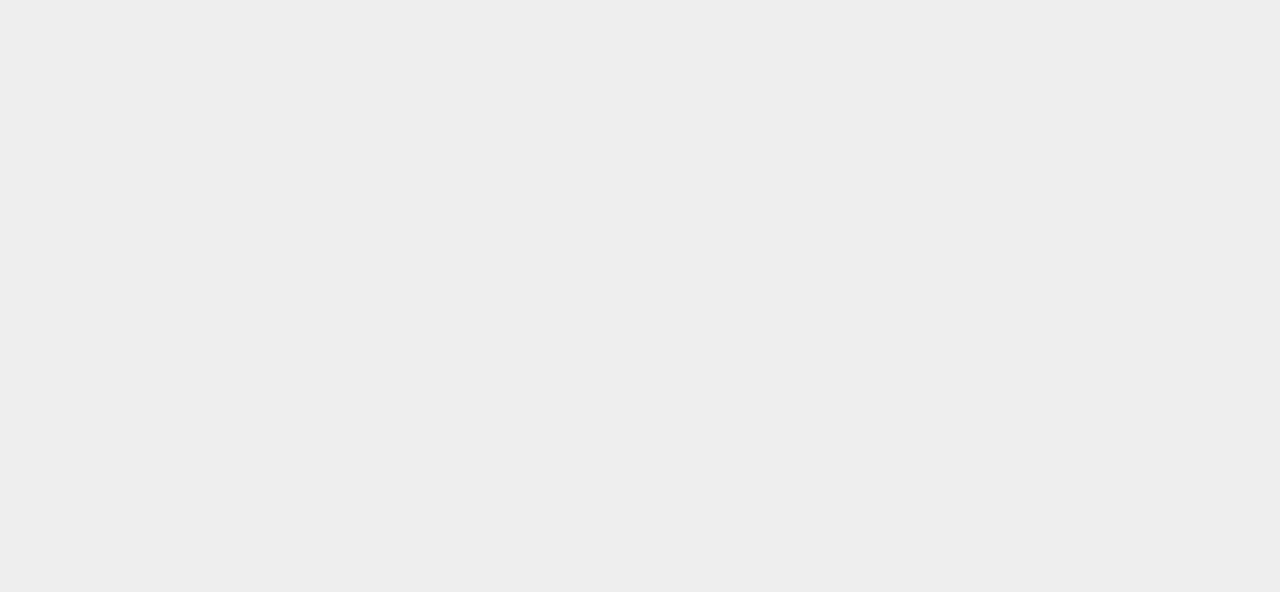
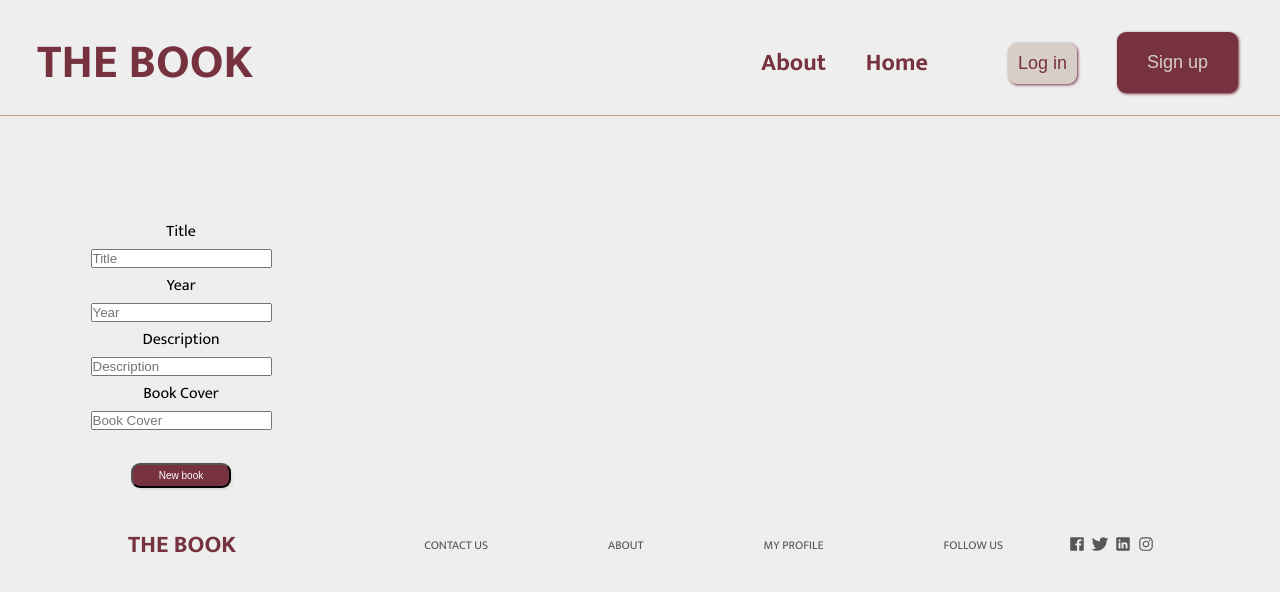
Before and after one commit to LygiaGarrido/book_react_project, a React (Vite) app: page /new_book in a window 1280 px wide. Before the commit this address had no page. Shown: the top 592 px of the page. Built offline with nearby package versions, Linux system fonts and the light colour scheme.

Commit message:
post book

```diff
--- a/src/index.jsx
+++ b/src/index.jsx
@@ -8,6 +8,7 @@ import { HomePage } from './pages/HomePage';
 import { Profile } from './pages/profile';
 import { UserContext } from './contexts/UserContext';
 import { MyBooks } from './pages/MyBooks';
+import { PostBookPage } from './pages/postBookPage/PostBookPage';
 
 const domContainer = document.getElementById('app');
 const root = createRoot(domContainer);
@@ -51,6 +52,10 @@ function App() {
                             element={<BookPage />}
                         />
                     </Route>
+                    <Route
+                    path="new_book"
+                    element={<PostBookPage />}>
+                    </Route>
 
                 </Routes>
             </UserContext.Provider>
--- /dev/null
+++ b/src/methods/PostABook.jsx
@@ -0,0 +1,25 @@
+
+export default async function PostBook(title, description, year, book_cover) {
+
+        const response = await fetch('https://cors-anywhere.herokuapp.com/ancient-temple-61124.herokuapp.com/api/book/', {
+        method: 'POST',
+        headers: {
+          'Content-type': 'application/json; charset=UTF-8',
+          'Authorization': 'eyJhbGciOiJIUzI1NiIsInR5cCI6IkpXVCJ9.eyJ1c2VyX2lkIjoiNTM0IiwiZXhwIjoxNjk5MzcwMTMyLCJpYXQiOjE2Njc4MzQxMzIsImlzcyI6Imlzc3Vlcl9kZXNpZ25hdGlvbiJ9.gjRdtSztMFOk4BqxUKlzlqRapHDKdaLVQJqtLUTALRM'
+        },
+        body: JSON.stringify({
+            "title": title,
+            "description": description,
+            "year": Number(year),
+            "book_cover": book_cover
+        })
+      })
+
+      const json = await response.json();
+
+
+
+      return json.data.id;
+
+
+    }
--- /dev/null
+++ b/src/pages/postBookPage/PostBookPage.jsx
@@ -0,0 +1,92 @@
+import React, { useEffect, useState } from 'react';
+import PostABook from "../../methods/PostABook";
+import { useContext } from 'react';
+import { UserContext } from '../../contexts/UserContext';
+import { useNavigate, useParams } from 'react-router-dom';
+import { Header } from '../../components/Header';
+import { Footer } from '../../components/Footer';
+
+function PostBookPage() {
+
+    const { user } = useContext(UserContext);
+    const navigate = useNavigate();
+
+    if (user === null) {
+        navigate('/login');
+    }
+
+    const handleSubmit = async (event) => {
+        event.preventDefault();
+
+        const title = event.target.bookTitle.value;
+        const year = event.target.bookYear.value;
+        const description = event.target.description.value;
+        const bookCover = event.target.bookCover.value;
+
+        const id = await PostABook(title, description, year, bookCover);
+        navigate(`/book/${id}`);
+
+        event.target.bookTitle.value = '';
+        event.target.bookYear.value = '';
+        event.target.description.value = '';
+        event.target.bookCover.value = '';
+    };
+
+    return (
+        <>
+
+             <Header />
+            <div className='bookPage'>
+                    <div className='editBook'>
+                        <div id='updateForm'>
+                            <form onSubmit={handleSubmit}>
+                                <label>Title</label>
+                                <br />
+                                <input
+                                    type='text'
+                                    placeholder='Title'
+                                    name='bookTitle'
+                                    required
+                                />
+                                <br />
+                                <label>Year</label>
+                                <br />
+                                <input
+                                    type='number'
+                                    placeholder='Year'
+                                    name='bookYear'
+                                    required
+                                />
+                                <br />
+                                <label>Description</label>
+                                <br />
+                                <input
+                                    type='text'
+                                    placeholder='Description'
+                                    name='description'
+                                    required
+                                />
+                                <br />
+                                <label>Book Cover</label>
+                                <br />
+                                <input
+                                    type='text'
+                                    placeholder='Book Cover'
+                                    name='bookCover'
+                                    required
+                                />
+                                <br />
+                                <br />
+                                <button className="editBt2" type='submit'> New book </button>
+                            </form>
+                        </div>
+                    </div>
+            </div>
+
+            <Footer />
+
+        </>
+    );
+}
+
+export { PostBookPage };
--- a/src/pages/profile/Profile.jsx
+++ b/src/pages/profile/Profile.jsx
@@ -29,12 +29,17 @@ function ProfilePage() {
 }
 function UpperPage() {
     const { user, setUser } = useContext(UserContext);
+
+     if(user.profile_picture === null){
+            user.profile_picure = {logo};
+
+    }
     return (
         <>
             <div className='profile'>
                 <img
                     id='logo'
-                    src={logo}
+                    src={user.profile_picture}
                 />
                 <h2> {user.name} </h2>
             </div>
```
Also changed, not shown: src/pages/postBookPage/PostBook.css (added).
